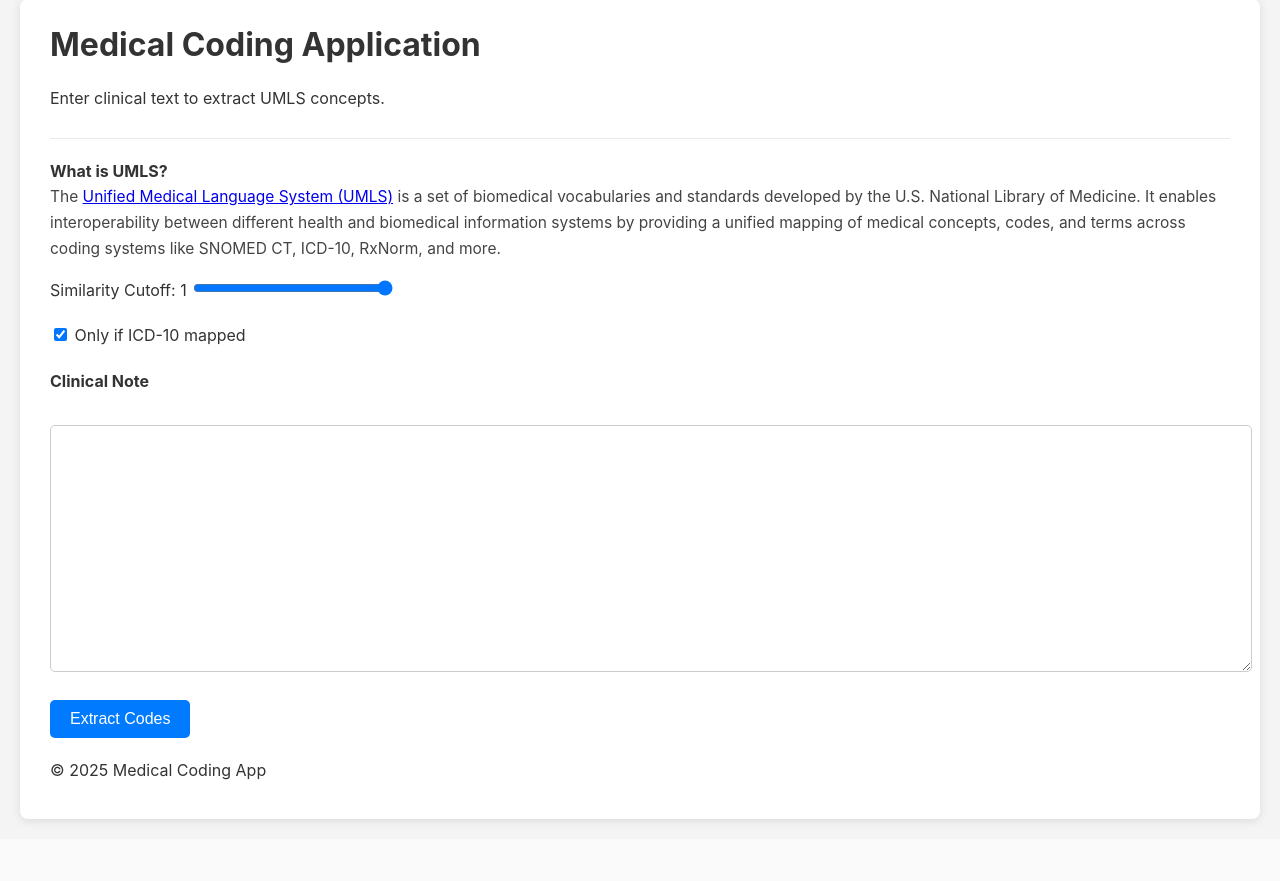
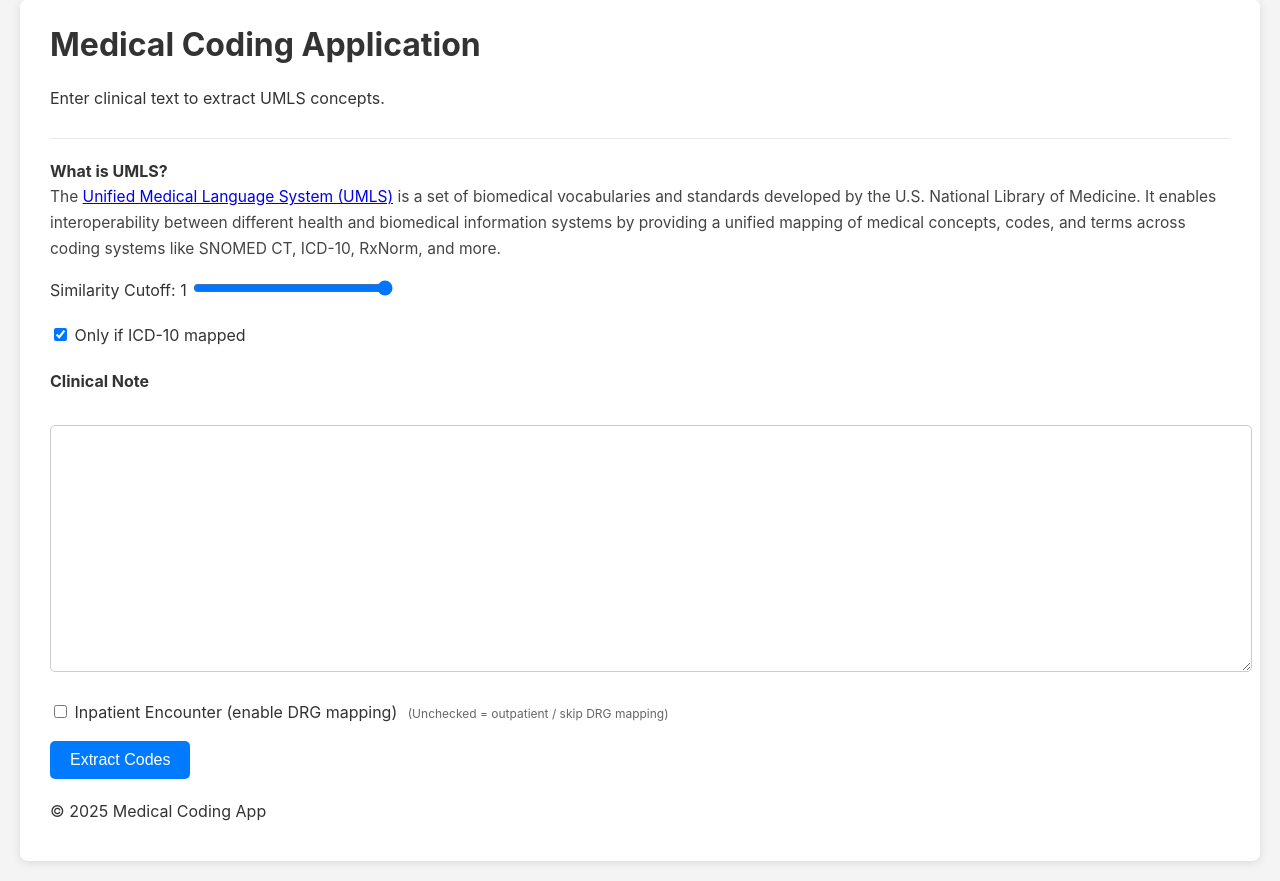
Before and after one commit to cyber3pxVA/Medicode, a Flask app: page / in a window 1280 px wide. Shown: the part 21-902 px from the top of the page. Before the commit the page ends 845 px from the top, so only its background shows below. Run offline with Flask 3, Linux system fonts and the light colour scheme.

Commit message:
feat(drg): add inpatient toggle gating DRG enrichment (UI + API) and config flag

```diff
--- a/medical-coding-app/app/main/forms.py
+++ b/medical-coding-app/app/main/forms.py
@@ -1,9 +1,10 @@
 from flask_wtf import FlaskForm
-from wtforms import TextAreaField, SubmitField
+from wtforms import TextAreaField, SubmitField, BooleanField
 from wtforms.validators import DataRequired
 
 class ClinicalNoteForm(FlaskForm):
     clinical_note = TextAreaField('Clinical Note', validators=[DataRequired()])
+    inpatient = BooleanField('Inpatient Encounter (enable DRG mapping)')
     submit = SubmitField('Extract Codes')
 
     # Temporarily disable CSRF for debugging
--- a/medical-coding-app/app/main/routes.py
+++ b/medical-coding-app/app/main/routes.py
@@ -61,17 +61,22 @@ def extract_codes_route():
             c['snomed_codes'] = extra_codes.get('snomed_codes', [])
             c['icd10_codes'] = extra_codes.get('icd10_codes', [])
 
-    # DRG enrichment based on ICD-10 codes
-    for c in codes:
-        drg_set = []
-        for icd_entry in c.get('icd10_codes', []) or []:
-            icd_code = icd_entry.get('code') if isinstance(icd_entry, dict) else None
-            if icd_code:
-                drgs = get_drg_for_icd10(icd_code)
-                for d in drgs:
-                    if d not in drg_set:
-                        drg_set.append(d)
-        c['drg_codes'] = drg_set
+    # DRG enrichment always OFF in API unless explicitly flagged via query param (?inpatient=1)
+    inpatient_flag = request.args.get('inpatient') == '1'
+    if inpatient_flag:
+        for c in codes:
+            drg_set = []
+            for icd_entry in c.get('icd10_codes', []) or []:
+                icd_code = icd_entry.get('code') if isinstance(icd_entry, dict) else None
+                if icd_code:
+                    drgs = get_drg_for_icd10(icd_code)
+                    for d in drgs:
+                        if d not in drg_set:
+                            drg_set.append(d)
+            c['drg_codes'] = drg_set
+    else:
+        for c in codes:
+            c['drg_codes'] = []
 
     log_audit_trail(clinical_text, codes)
     return jsonify({'codes': codes})
@@ -162,17 +167,23 @@ def process_text():
                 deduped.append(entry)
             codes = deduped
 
-            # DRG enrichment
-            for c in codes:
-                drg_set = []
-                for icd_entry in c.get('icd10_codes', []) or []:
-                    icd_code = icd_entry.get('code') if isinstance(icd_entry, dict) else None
-                    if icd_code:
-                        drgs = get_drg_for_icd10(icd_code)
-                        for d in drgs:
-                            if d not in drg_set:
-                                drg_set.append(d)
-                c['drg_codes'] = drg_set
+            # DRG enrichment only if inpatient flag set in form (checkbox)
+            inpatient_selected = bool(request.form.get('inpatient')) or bool(request.form.get('inpatient', False))
+            if not inpatient_selected:
+                # Ensure field absent
+                for c in codes:
+                    c['drg_codes'] = []
+            else:
+                for c in codes:
+                    drg_set = []
+                    for icd_entry in c.get('icd10_codes', []) or []:
+                        icd_code = icd_entry.get('code') if isinstance(icd_entry, dict) else None
+                        if icd_code:
+                            drgs = get_drg_for_icd10(icd_code)
+                            for d in drgs:
+                                if d not in drg_set:
+                                    drg_set.append(d)
+                    c['drg_codes'] = drg_set
 
             # Persist extracted codes (optional; can be disabled if noisy)
             try:
--- a/medical-coding-app/app/templates/index.html
+++ b/medical-coding-app/app/templates/index.html
@@ -44,6 +44,12 @@
                 <div class="form-group">
                     {{ form.clinical_note.label(class="form-label") }}<br>
                     {{ form.clinical_note(class="form-control", rows=15) }}
+                </div>
+                <div class="form-group" style="margin:0.5em 0 1em;">
+                    <label>
+                        {{ form.inpatient() }} {{ form.inpatient.label.text }}
+                    </label>
+                    <span style="font-size:0.75em; color:#666; margin-left:0.5em;">(Unchecked = outpatient / skip DRG mapping)</span>
                 </div>
                 <div class="form-group" style="display: flex; align-items: center; gap: 1em;">
                     {{ form.submit(class="btn btn-primary") }}
--- a/medical-coding-app/config.py
+++ b/medical-coding-app/config.py
@@ -7,3 +7,4 @@ class Config:
     UMLS_API_KEY = os.environ.get('UMLS_API_KEY')
     UMLS_PATH = os.environ.get('UMLS_PATH') or 'umls_data'
     DEBUG = os.environ.get('DEBUG', 'False').lower() in ('true', '1', 't')
+    INPATIENT_DRG_DEFAULT = int(os.environ.get('INPATIENT_DRG_DEFAULT', '0'))  # 0=off 1=on
```
Also changed, not shown: README.md, medical-coding-app/README.md.
